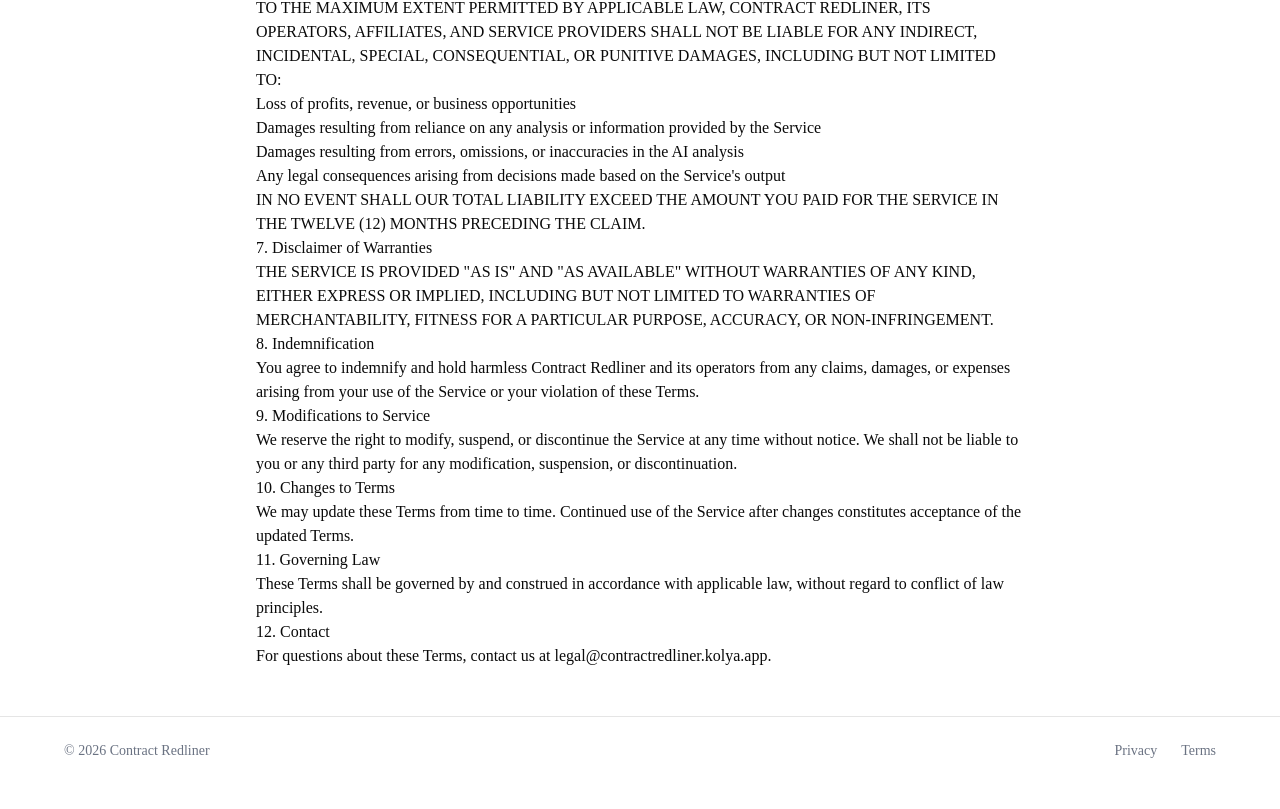
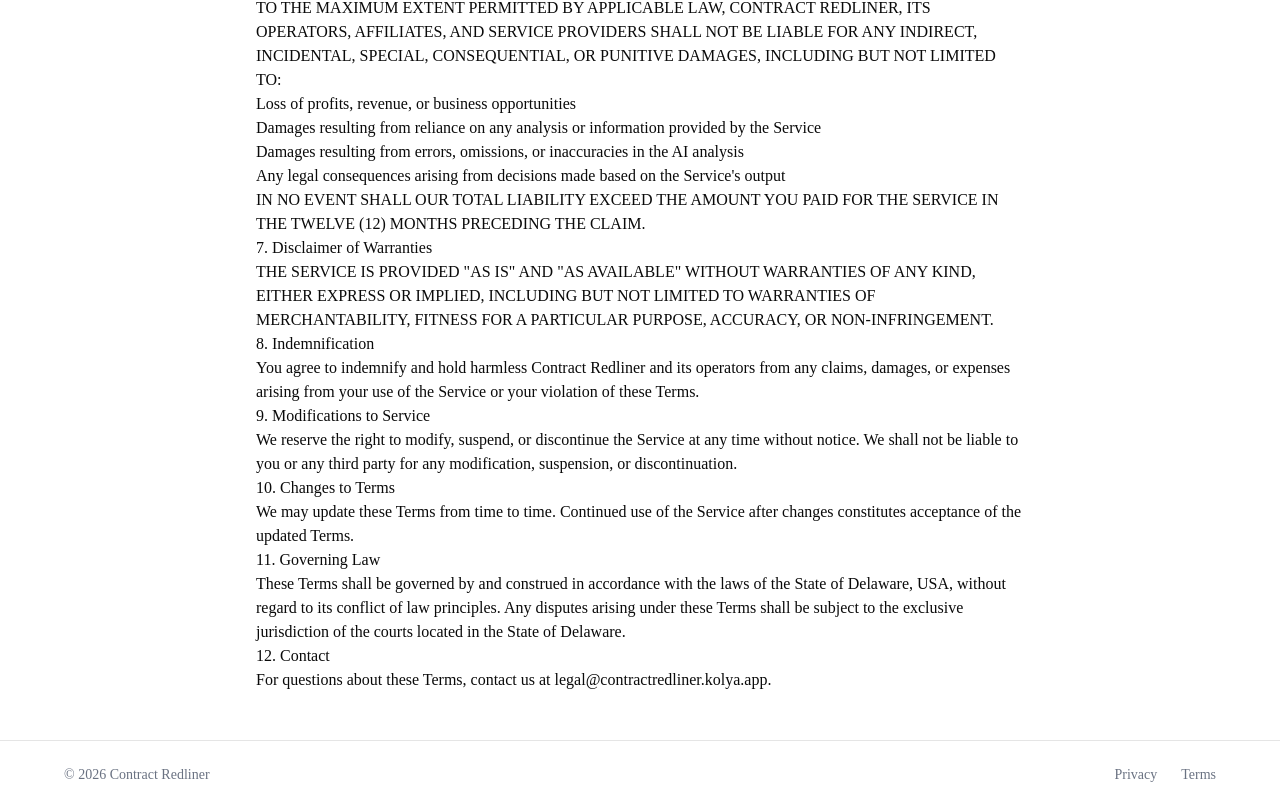
Before and after one commit to nkondratyk93/contract-redliner, a Next.js app: page /terms in a window 1280 px wide. Shown: the part 795-1604 px from the top of the page. Before the commit the page ends 1580 px from the top, so only its background shows below. Built offline with nearby package versions, Linux system fonts and the light colour scheme; no server answers.

Commit message:
legal: privacy — 90-day data retention; terms — governing law State of Delaware

```diff
--- a/app/privacy/page.tsx
+++ b/app/privacy/page.tsx
@@ -71,8 +71,8 @@
           <h2>Data Retention</h2>
           <p>
             Contract text is processed in real-time and is not stored long-term.
-            Analysis results are retained for a limited period to allow you to
-            access your results. We may retain anonymized, aggregated data for
+            Analysis results are retained for 90 days, or until account
+            deletion, whichever comes first. We may retain anonymized, aggregated data for
             service improvement purposes.
           </p>
 
--- a/app/terms/page.tsx
+++ b/app/terms/page.tsx
@@ -140,7 +140,10 @@
           <h2>11. Governing Law</h2>
           <p>
             These Terms shall be governed by and construed in accordance with
-            applicable law, without regard to conflict of law principles.
+            the laws of the State of Delaware, USA, without regard to its
+            conflict of law principles. Any disputes arising under these Terms
+            shall be subject to the exclusive jurisdiction of the courts located
+            in the State of Delaware.
           </p>
 
           <h2>12. Contact</h2>
```
